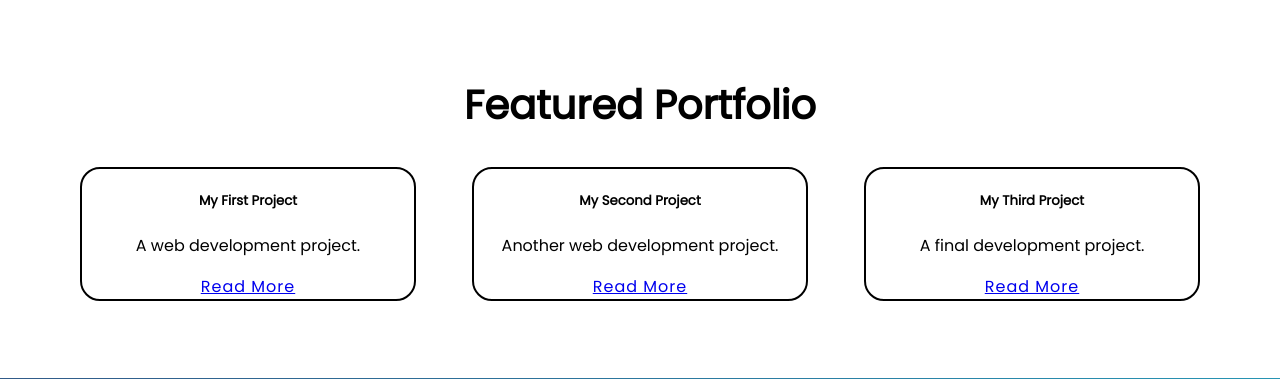
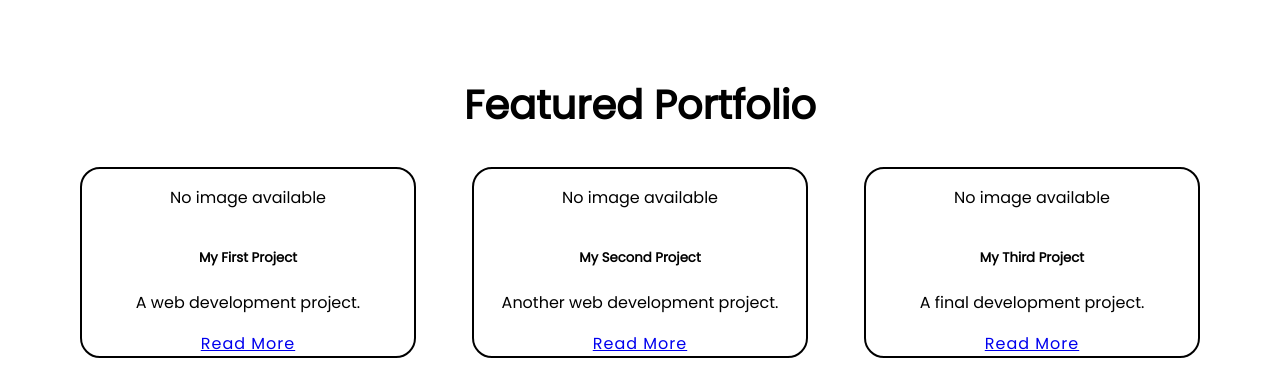
Before and after one commit to emmanuelal99/Django_Portfolio, a Django app: page / in a window 1280 px wide. Shown: the part 879-1258 px from the top of the page. Run offline with Django 5.2, Linux system fonts and the light colour scheme; data comes from the database, SQL or seed files in the repository.

Commit message:
Update index.html

```diff
--- a/templates/projects/project/index.html
+++ b/templates/projects/project/index.html
@@ -91,28 +91,27 @@
     {% if projects %}
         {% for project in projects %}
         <div class="my-col">
-
             <div class="my-card port-card">
                 {% if project.image %}
+                    <div class="image-container">
                         <img class="image" src="{{ project.image.url }}"
                              srcset="{{ project.image.url }} 500w, {{ project.image.url }} 1000w"
                              sizes="(max-width: 600px) 100vw, 50vw"
-                        alt="Image of {{ project.image }}"
+                             alt="Image of {{ project.title }}"
                              style="width: 100%; height: 100px; object-fit: cover;">
-
+                    </div>
+                {% else %}
+                    <div class="image-container">
+                        <p>No image available</p>
+                    </div>
                 {% endif %}
                 <div class="card-body">
                     <h5 class="card-title">{{ project.title }}</h5>
                     <p class="card-text">{{ project.description|truncatewords:20 }}</p>
                     <a href="{% url 'project_detail' project.id %}" class="btn btn-primary" aria-label="View details of {{ project.title }}">Read More</a>
-
-
                 </div>
             </div>
         </div>
-
-
-
         {% endfor %}
     {% else %}
         <p class="text-center">No projects available at the moment.</p>
```
Lines whose indentation alone changed are shown as unchanged.
